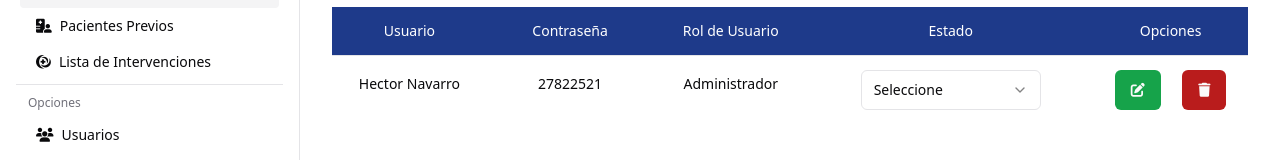
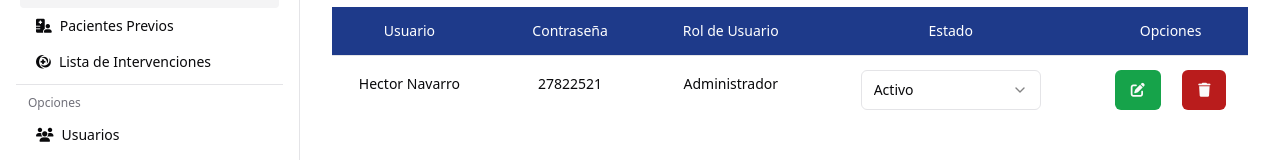
Before and after one commit to nlh-dev/op-room-crud-frontend, a React (Vite) app: page /usuarios in a window 1280 px wide. Shown: the part 150-310 px from the top of the page. Built offline with nearby package versions, Linux system fonts and the light colour scheme.

Commit message:
validations folder added, selector created and added to table component, current patients table and users table modified

```diff
--- /dev/null
+++ b/src/components/Selector/Selector.tsx
@@ -0,0 +1,32 @@
+// DATA COMPONENTS
+import { FC } from "react";
+import { ISelectComponent } from "./Selector.data";
+import "./Selector.data";
+
+// UI COMPONENTS (SHADCN)
+import {
+  Select,
+  SelectContent,
+  SelectItem,
+  SelectTrigger,
+  SelectValue,
+} from "@/components/ui/select";
+
+export const Selector: FC<ISelectComponent> = ({ select, value }) => {
+  return (
+    <div className="selectorContainer">
+      <Select value={value}>
+        <SelectTrigger className="w-[180px]">
+          <SelectValue placeholder="Seleccione" />
+        </SelectTrigger>
+        <SelectContent>
+          {select && select.map((sel, index: number) => (
+              <SelectItem key={index} value={sel.selectValue}>
+                {sel.selectLabel}
+              </SelectItem>
+            ))}
+        </SelectContent>
+      </Select>
+    </div>
+  );
+};
--- a/src/components/SelectorComponent/SelectorComponent.tsx
+++ /dev/null
@@ -1,17 +0,0 @@
-import { Select, SelectContent, SelectItem, SelectTrigger, SelectValue } from "@/components/ui/select";
-
-export const SelectorComponent = () => {
-  return (
-    <div className="selectorContainer">
-      <Select>
-        <SelectTrigger className="w-[180px]">
-          <SelectValue placeholder="Seleccione" />
-        </SelectTrigger>
-        <SelectContent>
-          <SelectItem value="resting">Reposo</SelectItem>
-          <SelectItem value="operating">Operacion</SelectItem>
-        </SelectContent>
-      </Select>
-    </div>
-  );
-};
--- a/src/components/TableComponent/TableComponent.data.ts
+++ b/src/components/TableComponent/TableComponent.data.ts
@@ -1,14 +1,16 @@
 /* eslint-disable @typescript-eslint/no-explicit-any */
+import { ISelect } from "../Selector/Selector.data";
 
 export type TypeColumns = "text" | "icon" | "select" | "dialog";
 
 export interface IColumns<T> {
     header: string;
-    column: (data: T) => string;
+    column: (data: T) => string; // este siempre deberia de ser requerido
     type: TypeColumns;
     actionIcons?: string[];
     icons?: string[];
     className: string[];
+    selectComponent?: ISelect[];
 }
 
 export interface ITable {
--- a/src/components/TableComponent/TableComponent.tsx
+++ b/src/components/TableComponent/TableComponent.tsx
@@ -7,11 +7,11 @@ import { Table, TableBody, TableCell, TableHead, TableHeader, TableRow } from "@
 
 // DATA COMPONENTS
 import { ITable } from "./TableComponent.data";
+import { Selector } from "../Selector/Selector";
 import { AlertDialog } from "../AlertDialog/AlertDialog";
-import { SelectorComponent } from "../SelectorComponent/SelectorComponent";
-
 
 export const TableComponent: FC<ITable> = ({ columns, dataTable, returndata }) => {
+
   return (
     <Table>
       <TableHeader className="bg-blue-900">
@@ -41,7 +41,7 @@ export const TableComponent: FC<ITable> = ({ columns, dataTable, returndata }) =
                 {col.type == 'select' && (
                   <div className="selectField flex justify-center items-center">
                     <TableCell>
-                      <SelectorComponent/>
+                      <Selector select={col.selectComponent} value={col.column(table)}/>
                     </TableCell>
                   </div>
                 )}
--- a/src/pages/AddUsers/AddUsers.tsx
+++ b/src/pages/AddUsers/AddUsers.tsx
@@ -6,7 +6,7 @@ import { Button } from "@/components/ui/button";
 import { Separator } from "@/components/ui/separator";
 import { Label } from "@/components/ui/label";
 import { Input } from "@/components/ui/input";
-import { SelectorComponent } from "@/components/SelectorComponent/SelectorComponent";
+import { SelectorComponent } from "@/components/Selector/Selector";
 
 export const AddUsers = () => {
   const navigateTo = useNavigate();
@@ -27,15 +27,10 @@ export const AddUsers = () => {
         <div className="formContainer mt-5">
         <form action="">
           <div className="">
-
-          <Label className="" htmlFor="userName">
-            Nombre de Usuario</Label>
-          <Input className="w-[30%] mx-3" type="text"/>
-
-
-          <Label className="" htmlFor="userName">Contraseña</Label>
-          <Input className="w-[30%] mx-3" type="text"/>
-
+            <div>
+              <Label className="" htmlFor="userName">Nombre de Usuario</Label>
+              <Input className="w-[30%] mx-3" type="text"/>
+            </div>
           </div>
         </form>
         </div>
--- a/src/pages/CurrentPatients/CurrentPatients.data.ts
+++ b/src/pages/CurrentPatients/CurrentPatients.data.ts
@@ -28,9 +28,21 @@ export const CPatientsColums: IColumns<ICPatients>[] = [
     },
     {
         header: "Estado",
-        column: (data) => data.patientState,
         type: 'select',
         className: [''],
+        column: () => 'operating',
+        // por si le quieres colocar valor por defecto
+        // ahh ok, bueno, en el componente del select esta un trigger que tiene como valor "seleccione", pero, por lo general, cuando se agregue otro paciente, el valor lo van a definir en el fomulario y en ese select es para cambiar cuando este en uno u otro pss
+        selectComponent:[
+            {
+                selectLabel: 'En Reposo',
+                selectValue: 'resting',
+            },
+            {
+                selectLabel: 'En Operacion',
+                selectValue: 'operating',
+            },
+        ]
     },
     {
         header: "Opciones",
--- a/src/pages/Users/Users.data.ts
+++ b/src/pages/Users/Users.data.ts
@@ -5,15 +5,15 @@ export interface IUsers {
   userName: string;
   passwordUser: string;
   roleUser: string;
-  userState: string;
 }
+
 
 export const UserColumns: IColumns<IUsers>[] = [
   {
     header: "Usuario",
     column: (data) => data.userName,
     type: "text",
-    className: [""],
+    className: [''],
   },
   {
     header: "Contraseña",
@@ -29,9 +29,19 @@ export const UserColumns: IColumns<IUsers>[] = [
   },
   {
     header: "Estado",
-    column: (data) => data.userState,
     type: "select",
+    column: () => 'active',
     className: [''],
+    selectComponent: [
+      {
+        selectValue: 'active',
+        selectLabel: 'Activo'
+      },
+      {
+        selectValue: 'inactive',
+        selectLabel: 'Inactivo'
+      },
+    ],
   },
   {
     header: "Opciones",
@@ -54,6 +64,5 @@ export const dataUsers: IUsers[] = [
         userName: 'Hector Navarro',
         passwordUser: '27822521',
         roleUser: 'Administrador',
-        userState: 'Activo',
     }
 ]
--- a/src/pages/Users/Users.tsx
+++ b/src/pages/Users/Users.tsx
@@ -13,7 +13,7 @@ import { TableComponent } from "@/components/TableComponent/TableComponent";
 
 export const Users = () => {
 
-  const [columns, setColumns] = useState(UserColumns)
+  const [columns, setColumns] = useState(UserColumns);
 
   const navigateTo = useNavigate();
 
```
Also changed, not shown: src/components/Selector/Selector.data.ts (added, +9 -0 lines).
